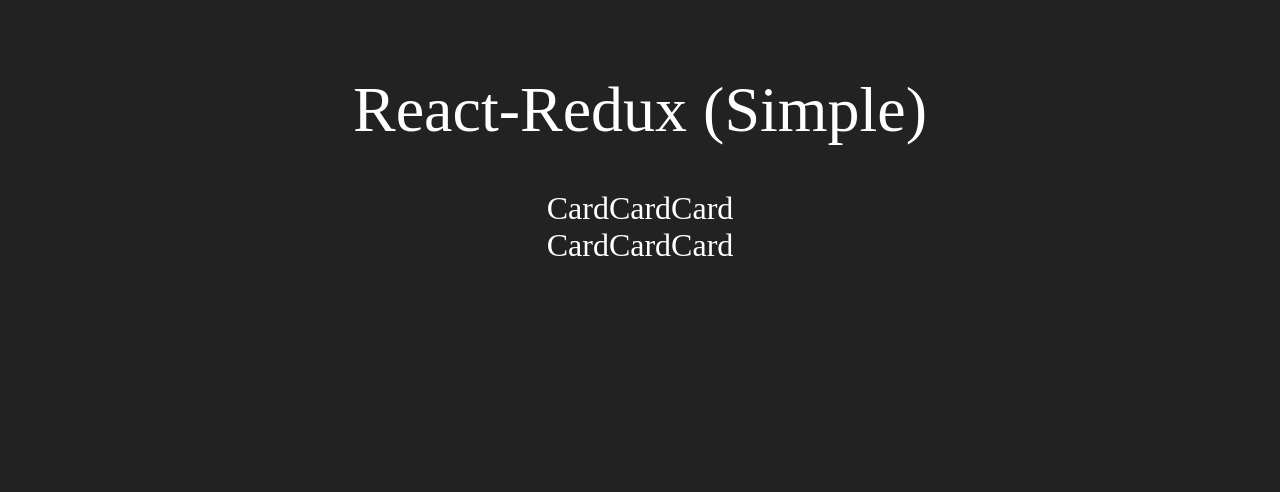
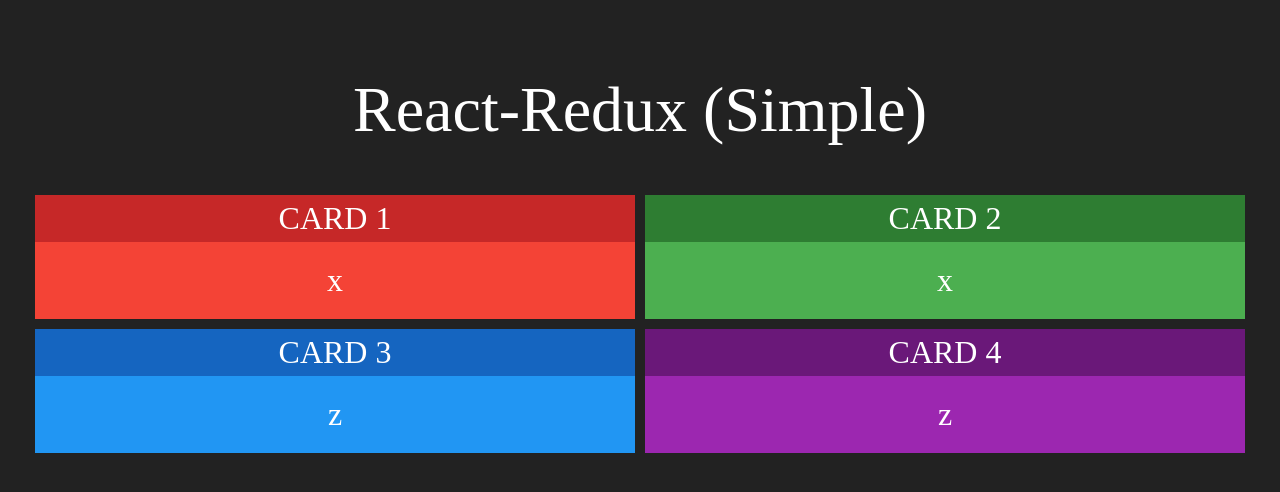
Before and after one commit to Testoni/simple-redux, a React (Create React App) app: page / in a window 1280 px wide. Shown: the top 492 px of the page. Built offline with nearby package versions, Linux system fonts and the light colour scheme.

Commit message:
card component (css colors)

```diff
--- a/src/App.css
+++ b/src/App.css
@@ -1,7 +1,7 @@
 .App {
   display: flex;
   flex-direction: column;
-  align-items: center;
+  text-align: center;
 }
 
 h1 {
@@ -10,5 +10,4 @@
 
 .line {
   display: flex;
-
 }
--- a/src/App.js
+++ b/src/App.js
@@ -9,14 +9,12 @@
     <div className="App">
       <h1>React-Redux (Simple)</h1>
       <div className='line'>
-        <Card></Card>
-        <Card></Card>
-        <Card></Card>
+        <Card title='CARD 1' red>x</Card>
+        <Card title='CARD 2' green>x</Card>
       </div>
       <div className='line'>
-        <Card></Card>
-        <Card></Card>
-        <Card></Card>
+        <Card title='CARD 3' blue>z</Card>
+        <Card title='CARD 4' purple>z</Card>
       </div>
     </div>
   );
--- a/src/components/Card.css
+++ b/src/components/Card.css
@@ -0,0 +1,32 @@
+.Card {
+    flex: 1; /* grouw */
+    display: flex;
+    flex-direction: column;
+    margin: 5px;
+}
+
+.Card .Header {
+    display: flex;
+    justify-content: center;
+}
+
+.Card .Header .Title {
+    flex: 1;
+    padding: 5px;
+}
+
+.Card .Content {
+    padding: 20px;
+}
+
+.Card.Red .Header { color: #FFF; background-color: #c62828;}
+.Card.Red .Content { color: #FFF; background-color: #f44336;}
+
+.Card.Green .Header { color: #FFF; background-color: #2e7d32;}
+.Card.Green .Content { color: #FFF; background-color: #4caf50;}
+
+.Card.Blue .Header { color: #FFF; background-color: #1565c0;}
+.Card.Blue .Content { color: #FFF; background-color: #2196f3;}
+
+.Card.Purple .Header { color: #FFF; background-color: rgb(106, 24, 121);}
+.Card.Purple .Content { color: #FFF; background-color: #9C27B0;}
--- a/src/components/Card.jsx
+++ b/src/components/Card.jsx
@@ -1,8 +1,23 @@
 import './Card.css'
 import React from 'react'
 
+function getColor(props) {
+    if (props.red) return 'Red'
+    if (props.green) return 'Green'
+    if (props.blue) return 'Blue'
+    if (props.purple) return 'Purple'
+    return ''
+}
+
 export default props => {
     return (
-        <div>Card</div>
+        <div className={`Card ${getColor(props)}`}>
+            <div className='Header'>
+                <span className='Title'>{props.title}</span>
+            </div>
+            <div className='Content'>
+                {props.children}
+            </div>
+        </div>
     )
 }
```
Also changed, not shown: 1 other file (tests, documents, lock files or other folders).
